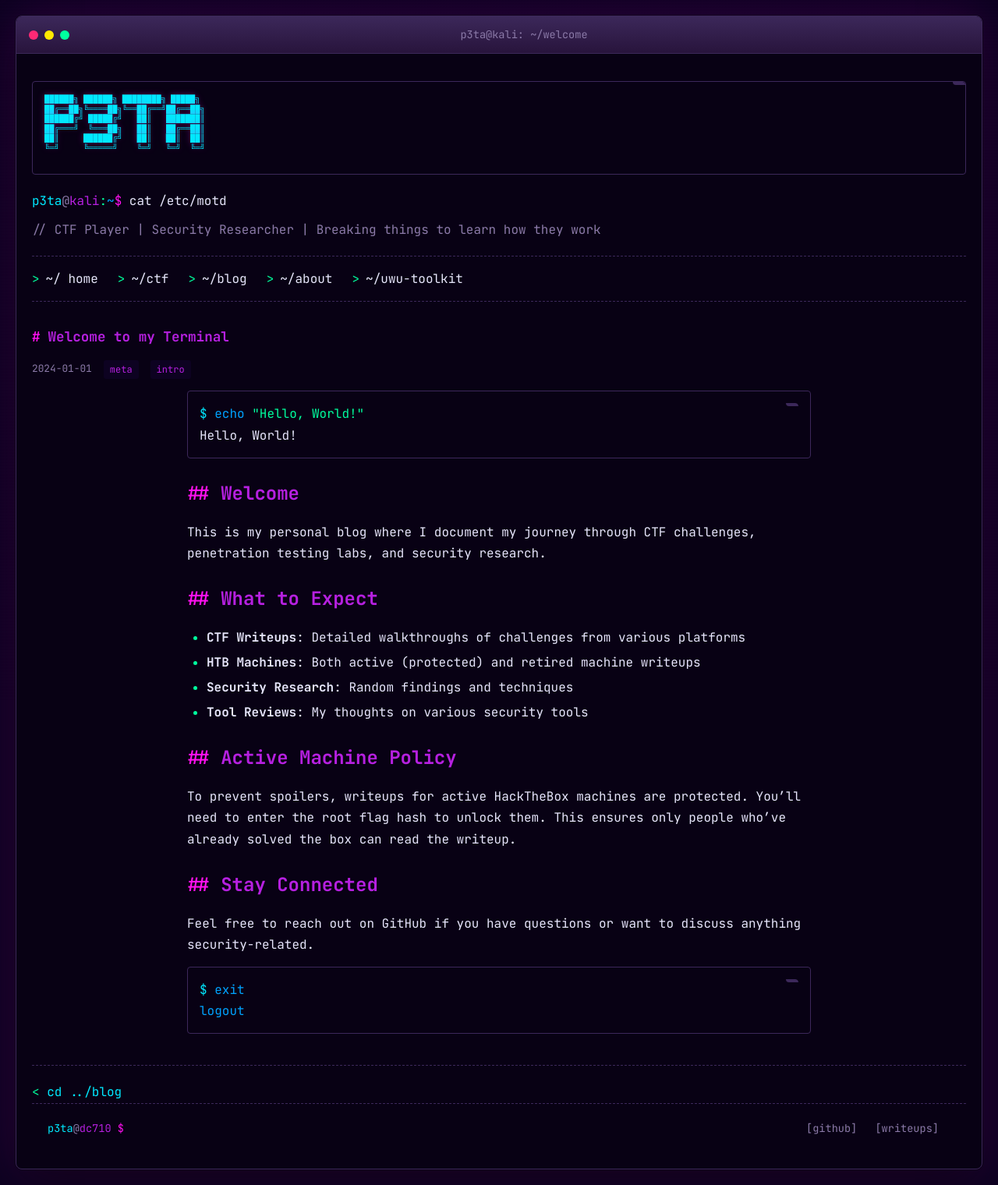
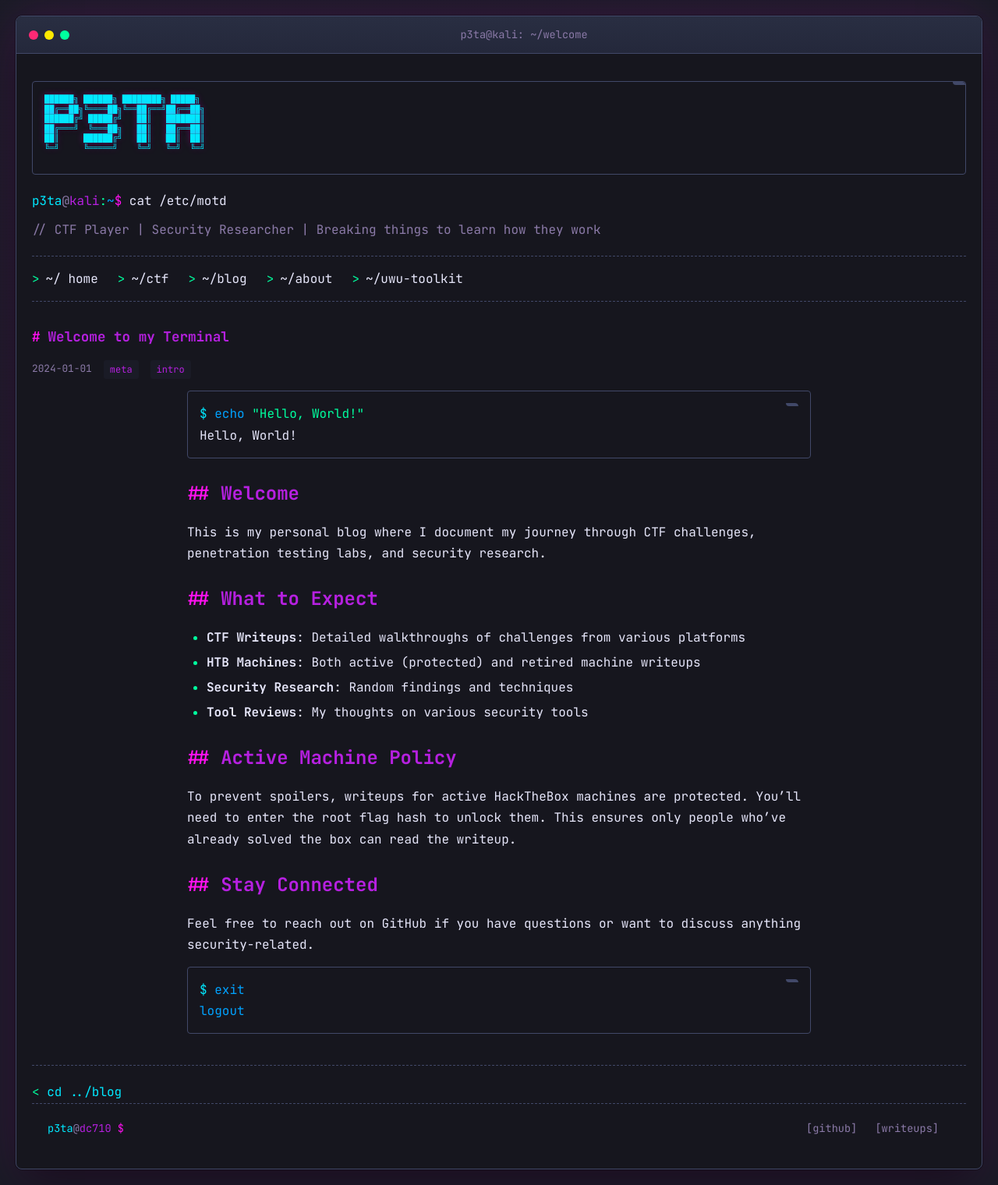
Before and after one commit to p3ta00/p3ta00.github.io, a Jekyll site: the page built from _posts/2024-01-01-welcome.md, in a window 1280 px wide. Shown: the whole page at 78% size. Built offline with Jekyll 4.4.1, drawn with Linux system fonts in a browser that asks for light colours.

Commit message:
Revert background colors to Tokyo Night dark theme
Keep neon accent colors but restore original dark backgrounds

🤖 Generated with [Claude Code](https://claude.com/claude-code)

Co-Authored-By: Claude Opus 4.5 <noreply@anthropic.com>

```diff
--- a/assets/css/main.css
+++ b/assets/css/main.css
@@ -1,10 +1,10 @@
 /* UwU Toolkit Cyberpunk Neon Color Palette */
 :root {
-  --bg-dark: #0d0221;
-  --bg-darker: #080114;
-  --bg-lighter: #28143c;
-  --bg-highlight: #3c285a;
-  --terminal-black: #3c285a;
+  --bg-dark: #1a1b26;
+  --bg-darker: #16161e;
+  --bg-lighter: #24283b;
+  --bg-highlight: #292e42;
+  --terminal-black: #414868;
   --foreground: #e6e6fa;
   --foreground-dark: #8b7aa8;
   --comment: #8b7aa8;
@@ -19,7 +19,7 @@
   --green: #00ff9f;
   --teal: #00ff9f;
   --border: #ff10f0;
-  --selection: #3c285a;
+  --selection: #33467c;
   --glow: rgba(255, 16, 240, 0.3);
   --digital-rain: #00ff41;
 }
@@ -672,7 +672,7 @@ pre code {
 .highlight .lineno {
   color: #8b7aa8;
   padding-right: 15px;
-  border-right: 1px solid #3c285a;
+  border-right: 1px solid #414868;
   margin-right: 15px;
   user-select: none;
 }
@@ -683,7 +683,7 @@ pre code {
   position: absolute;
   top: 0;
   right: 0;
-  background: #3c285a;
+  background: #414868;
   color: #8b7aa8;
   padding: 2px 8px;
   font-size: 0.7rem;
```
